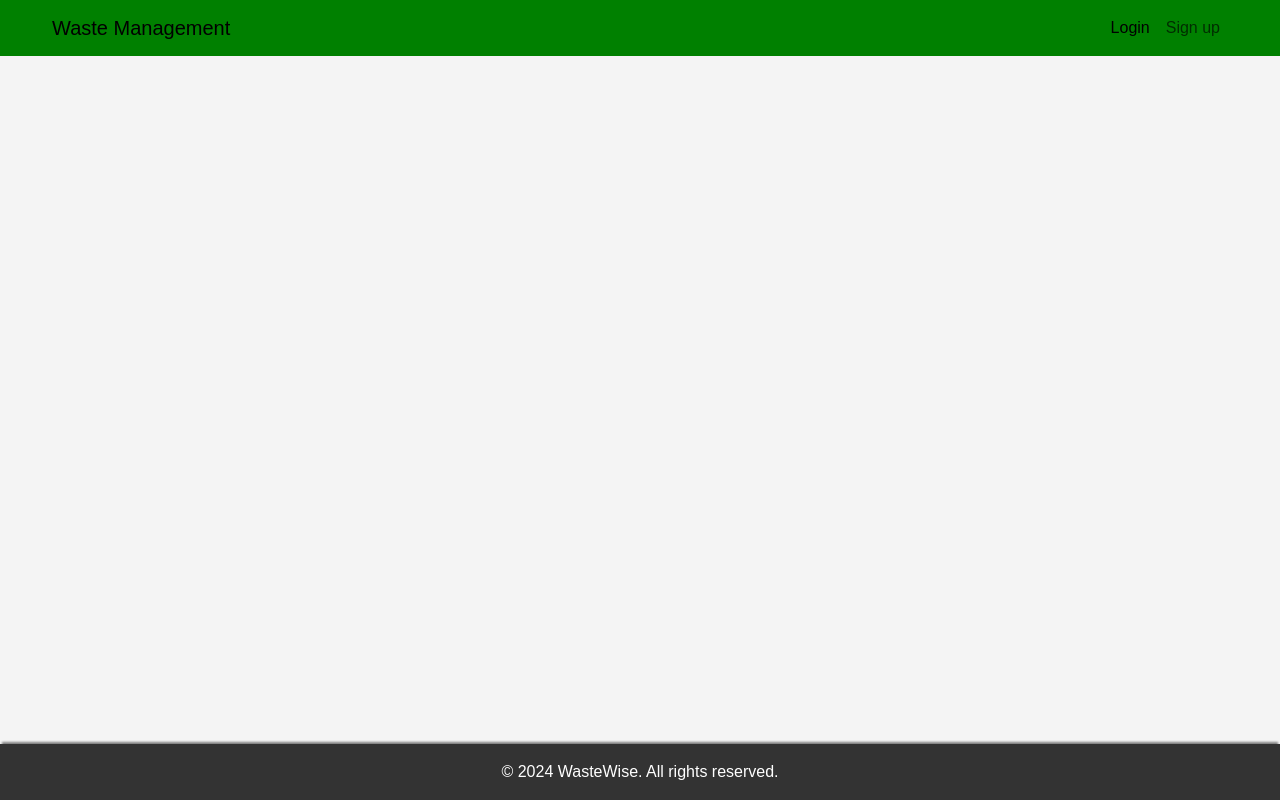
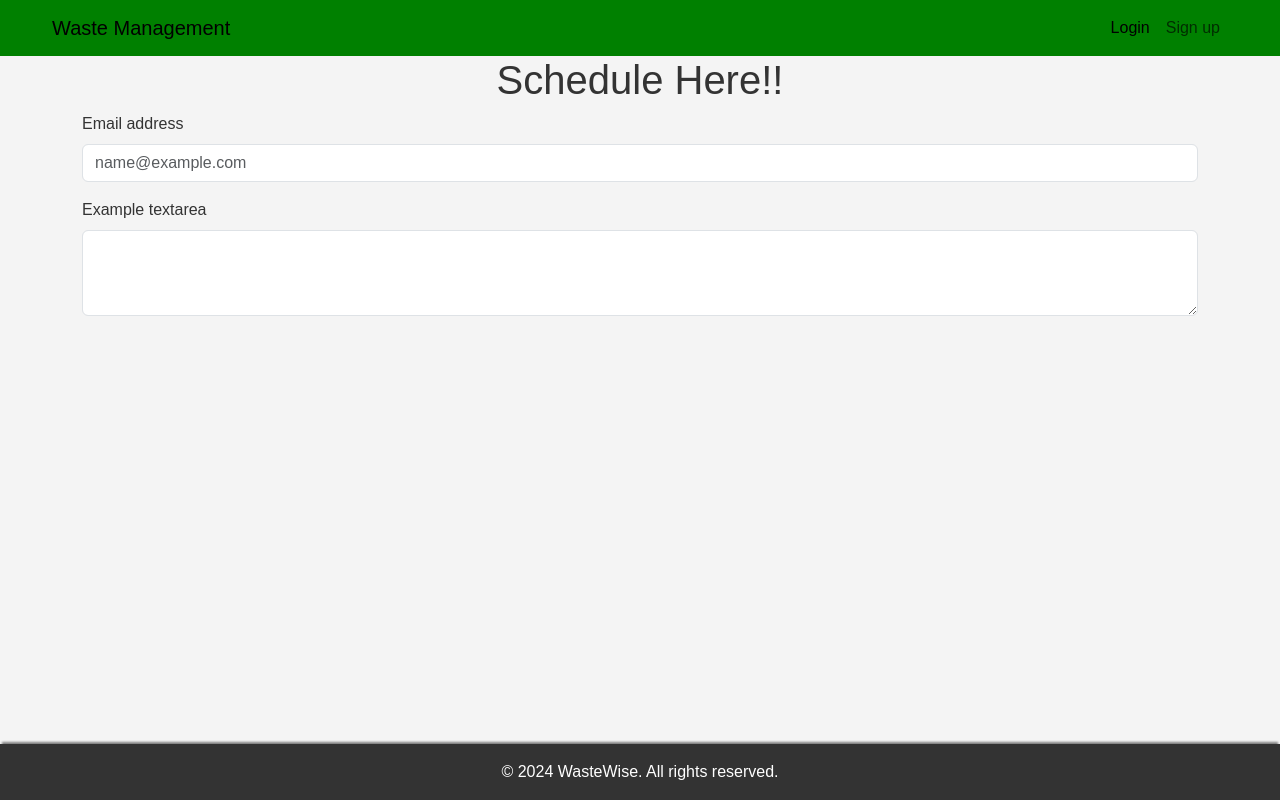
Before and after one commit to Nowfeil/Waste_Management_System, a React (Create React App) app in the folder frontend/: page /schedulewaste in a window 1280 px wide. Built offline with nearby package versions, Linux system fonts and the light colour scheme.

Commit message:
added schedule waste component

```diff
--- a/frontend/src/components/Home.js
+++ b/frontend/src/components/Home.js
@@ -5,7 +5,7 @@ import waste_disposal from '../images/waste_disposal.jpg'
 import waste_treatement from '../images/waste_treatement.jpg'
 import waste_recycling from '../images/waste_recycling.jpeg'
 import waste_transport from '../images/waste_transport.jpg'
-export default function Home(isLoggedIn) {
+export default function Home({isLoggedIn}) {
   return (
     <div>
     <main>
@@ -14,7 +14,7 @@ export default function Home(isLoggedIn) {
             <p>Revolutionizing Waste Management for Cleaner Communities</p>
             {!isLoggedIn&&<Link to="/signup" className="btn">Get Started</Link>}
         </section>
-        <section id="features" className="features">
+        <section id="services" className="features">
             <h2>Features</h2>
             <div className="feature-item">
                 <h3>User Authentication</h3>
@@ -64,7 +64,10 @@ export default function Home(isLoggedIn) {
                     </div>
                 </div>
             </div>
-            <Link to={isLoggedIn ? "/schedulewaste" : "/login"}><button className='btn btn-primary my-3'>Schedule</button></Link>
+            {
+                isLoggedIn?<Link to="/schedulewaste"><button className='btn btn-primary my-3'>Schedule</button></Link>:<Link to="/login"><button className='btn btn-primary my-3'>Schedule</button></Link>
+            }
+
         </section>
         <section id="about" className="about">
             <h2>About WasteWise</h2>
--- a/frontend/src/components/ScheduleWaste.js
+++ b/frontend/src/components/ScheduleWaste.js
@@ -1,10 +1,18 @@
 import React from 'react'
-import { useNavigate } from 'react-router'
 export default function ScheduleWaste(isLoggedIn) {
-    const navigate = useNavigate();
   return (
-        isLoggedIn ? <div className='container'>
-        </div>
-        :navigate("/login")
+        <>
+        <h1 className='text-center'>Schedule Here!!</h1>
+        <div className='container'>
+            <div class="mb-3">
+              <label for="exampleFormControlInput1" class="form-label">Email address</label>
+              <input type="email" class="form-control" id="exampleFormControlInput1" placeholder="name@example.com"/>
+            </div>
+            <div class="mb-3">
+              <label for="exampleFormControlTextarea1" class="form-label">Example textarea</label>
+              <textarea class="form-control" id="exampleFormControlTextarea1" rows="3"></textarea>
+            </div>
+          </div>
+        </>
   )
 }
```
